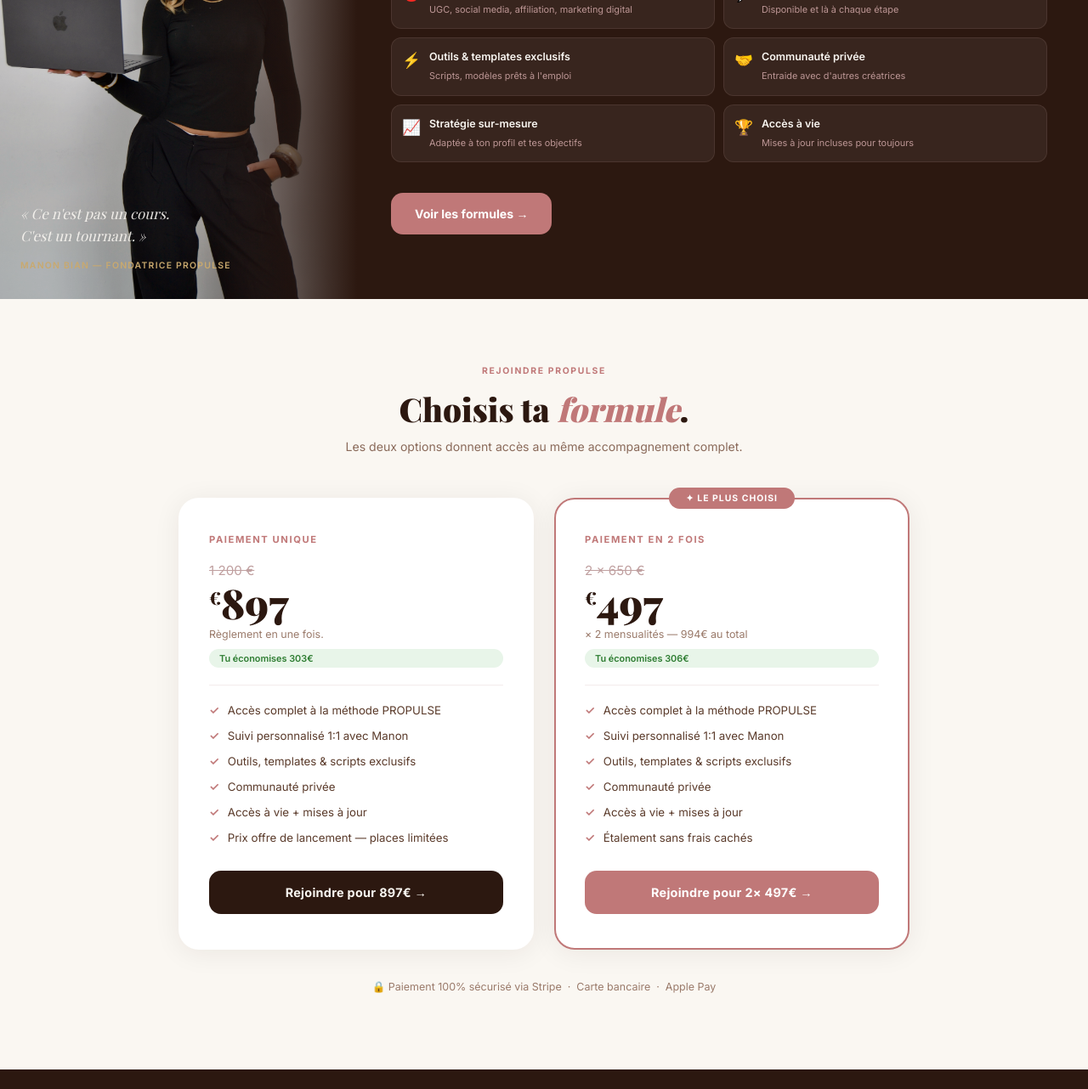
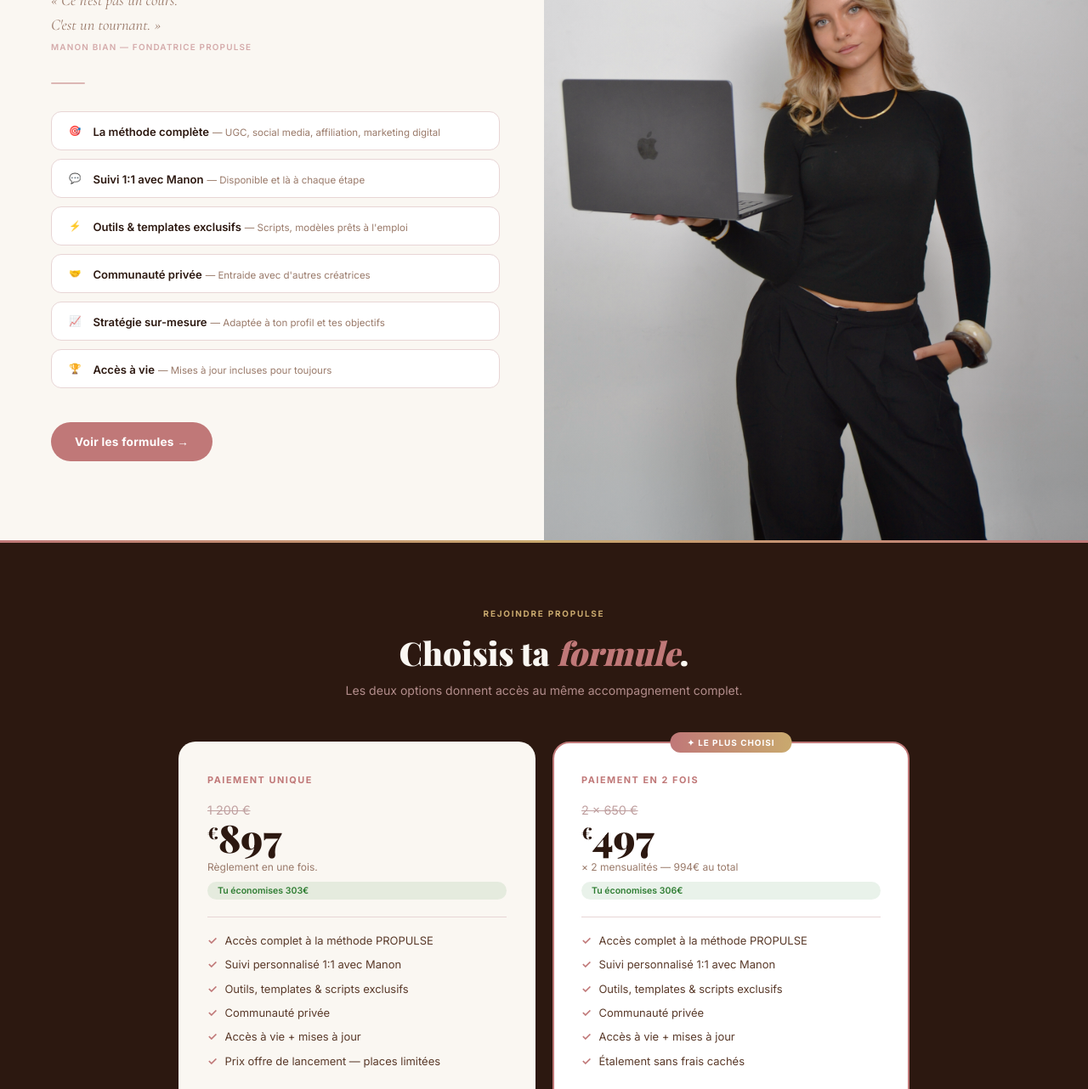
Before and after one commit to ManonBian/propulse-site, a plain HTML site: page rejoindre.html in a window 1280 px wide. Shown: the part 384-1666 px from the top of the page at 85% size. Drawn offline with nearby package versions, Linux system fonts and the light colour scheme; a web font is replaced by a local one.

Commit message:
nouveau design page rejoindre

```diff
--- a/rejoindre.html
+++ b/rejoindre.html
@@ -7,7 +7,7 @@
   <meta name="robots" content="noindex, nofollow">
   <link rel="preconnect" href="https://fonts.googleapis.com">
   <link rel="preconnect" href="https://fonts.gstatic.com" crossorigin>
-  <link href="https://fonts.googleapis.com/css2?family=Playfair+Display:ital,wght@0,400;0,700;0,800;0,900;1,400;1,700&family=Inter:wght@300;400;500;600;700&display=swap" rel="stylesheet">
+  <link href="https://fonts.googleapis.com/css2?family=Playfair+Display:ital,wght@0,400;0,700;0,800;0,900;1,400;1,700&family=Cormorant+Garamond:ital,wght@1,400;1,600&family=Inter:wght@300;400;500;600;700&display=swap" rel="stylesheet">
   <style>
     :root {
       --cream: #FAF7F2;
@@ -30,258 +30,283 @@
       border-bottom: 1px solid var(--rose-mid);
       height: 60px; display: flex; align-items: center; justify-content: center;
     }
-    .nav-logo img { height: 28px; object-fit: contain; }
+    .nav-logo img { height: 26px; object-fit: contain; }
 
-    /* SECTION 1 — HERO COMPACT */
-    .hero {
+    /* ── SECTION 1 ── */
+    .s1 {
       padding-top: 60px;
       display: grid;
-      grid-template-columns: 420px 1fr;
-      min-height: 92vh;
-      background: var(--mocha);
+      grid-template-columns: 1fr 1fr;
+      min-height: 94vh;
     }
 
-    .hero-photo {
-      position: relative;
-      overflow: hidden;
+    /* Colonne gauche — texte + inclus */
+    .s1-left {
+      background: var(--cream);
+      padding: 64px 52px 64px 60px;
+      display: flex;
+      flex-direction: column;
+      justify-content: center;
     }
 
-    .hero-photo img {
-      width: 100%; height: 100%;
-      object-fit: cover; object-position: center top;
-      opacity: .88;
-      display: block;
+    .tag-pill {
+      display: inline-flex;
+      align-items: center;
+      gap: 6px;
+      font-size: .62rem;
+      font-weight: 700;
+      letter-spacing: .18em;
+      text-transform: uppercase;
+      color: var(--terracotta);
+      background: var(--rose-light);
+      border-radius: 20px;
+      padding: 7px 16px;
+      width: fit-content;
+      margin-bottom: 28px;
     }
 
-    .hero-photo-overlay {
-      position: absolute; inset: 0;
-      background: linear-gradient(to right, transparent 50%, var(--mocha) 100%);
+    .s1-title {
+      font-family: 'Playfair Display', serif;
+      font-weight: 900;
+      font-size: clamp(2.2rem, 3.5vw, 3rem);
+      line-height: 1.08;
+      color: var(--mocha);
+      margin-bottom: 10px;
     }
 
-    .hero-quote {
-      position: absolute; bottom: 32px; left: 24px; right: 24px;
+    .s1-title em {
+      font-style: italic;
+      color: var(--terracotta);
+      font-family: 'Cormorant Garamond', serif;
+      font-size: 1.15em;
     }
 
-    .hero-quote blockquote {
-      font-family: 'Playfair Display', serif;
+    .s1-quote {
+      font-family: 'Cormorant Garamond', serif;
       font-style: italic;
-      font-size: 1.05rem;
-      color: var(--cream);
-      line-height: 1.55;
-      margin-bottom: 10px;
-      opacity: .9;
+      font-size: 1.15rem;
+      color: #9a7a6a;
+      line-height: 1.6;
+      margin-bottom: 4px;
     }
 
-    .hero-quote cite {
-      font-size: .65rem;
-      font-style: normal;
+    .s1-cite {
+      font-size: .62rem;
       font-weight: 600;
       letter-spacing: .12em;
       text-transform: uppercase;
-      color: var(--gold);
-    }
-
-    .hero-content {
-      padding: 52px 48px 48px 40px;
-      display: flex;
-      flex-direction: column;
-      justify-content: center;
-      gap: 0;
-    }
-
-    .hero-tag {
-      font-size: .65rem;
-      font-weight: 700;
-      letter-spacing: .16em;
-      text-transform: uppercase;
-      color: var(--gold);
-      border: 1px solid rgba(201,169,110,.4);
-      border-radius: 20px;
-      padding: 6px 16px;
-      width: fit-content;
-      margin-bottom: 24px;
-    }
-
-    .hero-title {
-      font-family: 'Playfair Display', serif;
-      font-size: clamp(2rem, 3vw, 2.8rem);
-      font-weight: 900;
-      color: var(--cream);
-      line-height: 1.1;
-      margin-bottom: 32px;
-    }
-
-    .hero-title em { font-style: italic; color: var(--terracotta); }
-
-    /* INCLUS dans hero */
-    .inclus-list {
-      display: grid;
-      grid-template-columns: 1fr 1fr;
-      gap: 10px;
+      color: var(--rose);
       margin-bottom: 36px;
     }
 
-    .inclus-item {
-      display: flex;
-      align-items: flex-start;
-      gap: 10px;
-      background: rgba(255,255,255,.06);
-      border: 1px solid rgba(212,170,170,.12);
-      border-radius: 12px;
-      padding: 14px 12px;
+    .s1-divider {
+      width: 40px;
+      height: 2px;
+      background: var(--terracotta);
+      border-radius: 2px;
+      margin-bottom: 32px;
+      opacity: .5;
     }
 
-    .inclus-emoji { font-size: 1.1rem; flex-shrink: 0; margin-top: 1px; }
-
-    .inclus-text strong {
-      display: block;
-      font-size: .78rem;
-      font-weight: 600;
-      color: var(--cream);
-      margin-bottom: 2px;
-      line-height: 1.3;
+    /* Inclus — liste compacte */
+    .inclus-list {
+      display: flex;
+      flex-direction: column;
+      gap: 10px;
+      margin-bottom: 40px;
     }
 
-    .inclus-text span {
-      font-size: .68rem;
-      color: var(--rose);
-      line-height: 1.4;
-      opacity: .85;
+    .inclus-row {
+      display: flex;
+      align-items: center;
+      gap: 14px;
+      padding: 12px 16px;
+      border-radius: 12px;
+      background: #fff;
+      border: 1px solid var(--rose-mid);
+      transition: border-color .2s;
     }
 
-    .hero-cta {
+    .inclus-row:hover { border-color: var(--terracotta); }
+
+    .inclus-emoji { font-size: 1rem; flex-shrink: 0; }
+
+    .inclus-row strong {
+      font-size: .82rem;
+      font-weight: 600;
+      color: var(--mocha);
+    }
+
+    .inclus-row span {
+      font-size: .72rem;
+      color: #9a7a6a;
+      margin-left: 4px;
+    }
+
+    .s1-cta {
       display: inline-flex;
       align-items: center;
       gap: 10px;
       background: var(--terracotta);
       color: #fff;
-      font-size: .88rem;
+      font-size: .85rem;
       font-weight: 700;
-      padding: 16px 28px;
-      border-radius: 14px;
+      padding: 15px 28px;
+      border-radius: 50px;
       text-decoration: none;
       width: fit-content;
+      letter-spacing: .02em;
       transition: transform .2s, box-shadow .2s;
     }
 
-    .hero-cta:hover { transform: translateY(-2px); box-shadow: 0 10px 30px rgba(192,120,120,.4); }
+    .s1-cta:hover { transform: translateY(-2px); box-shadow: 0 10px 28px rgba(192,120,120,.38); }
 
-    /* SECTION 2 — PAIEMENT */
-    .paiement {
-      padding: 72px 24px 90px;
-      background: var(--cream);
+    /* Colonne droite — photo */
+    .s1-right {
+      position: relative;
+      overflow: hidden;
     }
 
-    .paiement-inner { max-width: 860px; margin: 0 auto; }
-
-    .paiement-header { text-align: center; margin-bottom: 52px; }
-
-    .section-tag {
-      display: inline-block;
-      font-size: .65rem; font-weight: 700;
-      letter-spacing: .16em; text-transform: uppercase;
-      color: var(--terracotta);
-      margin-bottom: 12px;
+    .s1-right img {
+      width: 100%; height: 100%;
+      object-fit: cover; object-position: center top;
+      display: block;
     }
 
-    .paiement-title {
+    .s1-right-overlay {
+      position: absolute; inset: 0;
+      background: linear-gradient(135deg, rgba(250,247,242,.08) 0%, rgba(44,24,16,.2) 100%);
+    }
+
+    /* ── SECTION 2 — PAIEMENT ── */
+    .s2 {
+      background: var(--mocha);
+      padding: 80px 24px 100px;
+      position: relative;
+    }
+
+    .s2::before {
+      content: '';
+      position: absolute;
+      top: 0; left: 0; right: 0;
+      height: 3px;
+      background: linear-gradient(90deg, var(--terracotta), var(--gold), var(--terracotta));
+    }
+
+    .s2-inner { max-width: 860px; margin: 0 auto; }
+
+    .s2-header { text-align: center; margin-bottom: 52px; }
+
+    .s2-tag {
+      font-size: .62rem; font-weight: 700;
+      letter-spacing: .18em; text-transform: uppercase;
+      color: var(--gold);
+      display: block; margin-bottom: 14px;
+    }
+
+    .s2-title {
       font-family: 'Playfair Display', serif;
       font-size: clamp(1.8rem, 3.5vw, 2.4rem);
       font-weight: 900;
+      color: var(--cream);
       margin-bottom: 10px;
     }
 
-    .paiement-title em { font-style: italic; color: var(--terracotta); }
+    .s2-title em { font-style: italic; color: var(--terracotta); }
 
-    .paiement-sub { font-size: .88rem; color: #8a6a5a; }
+    .s2-sub { font-size: .88rem; color: var(--rose); opacity: .8; }
 
     .cards {
       display: grid;
       grid-template-columns: 1fr 1fr;
-      gap: 24px;
+      gap: 20px;
     }
 
     .card {
-      background: #fff;
-      border-radius: 24px;
-      padding: 40px 34px;
+      background: var(--cream);
+      border-radius: 20px;
+      padding: 36px 32px 32px;
       display: flex; flex-direction: column;
       position: relative;
-      box-shadow: 0 4px 32px rgba(44,24,16,.07);
       border: 2px solid transparent;
-      transition: box-shadow .2s, transform .2s;
+      transition: transform .2s, box-shadow .2s;
     }
 
-    .card:hover { box-shadow: 0 12px 48px rgba(44,24,16,.12); transform: translateY(-4px); }
-    .card-popular { border-color: var(--terracotta); }
+    .card:hover { transform: translateY(-5px); box-shadow: 0 20px 60px rgba(0,0,0,.3); }
+
+    .card-popular {
+      background: #fff;
+      border-color: var(--terracotta);
+    }
 
     .badge {
-      position: absolute; top: -14px; left: 50%; transform: translateX(-50%);
-      background: var(--terracotta); color: #fff;
-      font-size: .65rem; font-weight: 700; letter-spacing: .1em;
+      position: absolute; top: -13px; left: 50%; transform: translateX(-50%);
+      background: linear-gradient(90deg, var(--terracotta), var(--gold));
+      color: #fff;
+      font-size: .62rem; font-weight: 700; letter-spacing: .1em;
       text-transform: uppercase; padding: 6px 20px; border-radius: 20px;
       white-space: nowrap;
     }
 
     .card-type {
-      font-size: .7rem; font-weight: 700; letter-spacing: .14em;
+      font-size: .68rem; font-weight: 700; letter-spacing: .14em;
       text-transform: uppercase; color: var(--terracotta); margin-bottom: 20px;
     }
 
-    .price-old { font-size: .95rem; color: #c0a0a0; text-decoration: line-through; margin-bottom: 4px; }
+    .price-old { font-size: .9rem; color: #c0a0a0; text-decoration: line-through; margin-bottom: 2px; }
 
     .price-new {
       font-family: 'Playfair Display', serif;
-      font-size: 3rem; font-weight: 900; color: var(--mocha);
-      line-height: 1; margin-bottom: 6px;
+      font-size: 2.8rem; font-weight: 900; color: var(--mocha);
+      line-height: 1; margin-bottom: 4px;
     }
 
-    .price-new sup { font-size: 1.3rem; vertical-align: super; }
+    .price-new sup { font-size: 1.2rem; vertical-align: super; }
 
-    .price-note { font-size: .78rem; color: #9a7a6a; margin-bottom: 10px; }
+    .price-note { font-size: .75rem; color: #9a7a6a; margin-bottom: 10px; }
 
     .savings {
       display: inline-block;
-      background: #e8f5e9; color: #2e7d32;
-      font-size: .68rem; font-weight: 600;
+      background: rgba(46,125,50,.1); color: #2e7d32;
+      font-size: .66rem; font-weight: 600;
       padding: 4px 12px; border-radius: 20px; margin-bottom: 20px;
     }
 
-    .divider { height: 1px; background: var(--rose-light); margin-bottom: 20px; }
+    .divider { height: 1px; background: var(--rose-mid); margin-bottom: 18px; }
 
     .features {
       list-style: none;
-      display: flex; flex-direction: column; gap: 10px;
-      margin-bottom: 28px; flex: 1;
+      display: flex; flex-direction: column; gap: 9px;
+      margin-bottom: 26px; flex: 1;
     }
 
     .features li {
-      font-size: .83rem; color: #5a3a2a;
-      display: flex; align-items: flex-start; gap: 10px; line-height: 1.5;
+      font-size: .81rem; color: #5a3a2a;
+      display: flex; align-items: flex-start; gap: 9px; line-height: 1.5;
     }
 
     .features li::before { content: '✓'; color: var(--terracotta); font-weight: 700; flex-shrink: 0; }
 
     .btn-pay {
       display: block; text-align: center;
-      padding: 17px 24px; border-radius: 14px;
-      font-family: 'Inter', sans-serif; font-size: .9rem; font-weight: 700;
-      text-decoration: none; letter-spacing: .02em;
+      padding: 16px 24px; border-radius: 50px;
+      font-family: 'Inter', sans-serif; font-size: .88rem; font-weight: 700;
+      text-decoration: none; letter-spacing: .03em;
       transition: transform .2s, box-shadow .2s;
     }
 
-    .btn-pay:hover { transform: translateY(-2px); box-shadow: 0 10px 28px rgba(192,120,120,.35); }
+    .btn-pay:hover { transform: translateY(-2px); box-shadow: 0 8px 24px rgba(192,120,120,.4); }
     .btn-primary-pay { background: var(--terracotta); color: #fff; }
     .btn-secondary-pay { background: var(--mocha); color: var(--cream); }
 
     .guarantee {
       margin-top: 36px; text-align: center;
-      font-size: .78rem; color: #9a7a6a;
+      font-size: .76rem; color: var(--rose); opacity: .7;
     }
 
     /* FOOTER */
     footer {
-      background: var(--mocha);
+      background: #1e0f09;
       padding: 36px 24px; text-align: center;
     }
 
@@ -292,15 +317,18 @@
     }
 
     .foot-logo-text span { color: var(--terracotta); }
-    .foot-sub { font-size: .75rem; color: var(--rose); opacity: .6; }
+    .foot-sub { font-size: .72rem; color: var(--rose); opacity: .5; }
 
     /* RESPONSIVE */
-    @media (max-width: 900px) {
-      .hero { grid-template-columns: 1fr; min-height: auto; }
-      .hero-photo { height: 60vw; max-height: 380px; }
-      .hero-content { padding: 40px 24px; }
-      .inclus-list { grid-template-columns: 1fr; }
+    @media (max-width: 860px) {
+      .s1 { grid-template-columns: 1fr; min-height: auto; }
+      .s1-right { height: 62vw; max-height: 400px; order: -1; }
+      .s1-left { padding: 48px 24px; }
       .cards { grid-template-columns: 1fr; }
+    }
+
+    @media (max-width: 480px) {
+      .s1-title { font-size: 2rem; }
     }
   </style>
 </head>
@@ -312,83 +340,69 @@
     </a>
   </nav>
 
-  <!-- SECTION 1 — HERO + INCLUS -->
-  <section class="hero">
-    <div class="hero-photo">
-      <img src="./DSC_0879.jpg" alt="Manon Bian">
-      <div class="hero-photo-overlay"></div>
-      <div class="hero-quote">
-        <blockquote>« Ce n'est pas un cours.<br>C'est un tournant. »</blockquote>
-        <cite>Manon Bian — Fondatrice PROPULSE</cite>
-      </div>
-    </div>
+  <!-- SECTION 1 -->
+  <section class="s1">
 
-    <div class="hero-content">
-      <span class="hero-tag">✦ Offre de lancement</span>
-      <h1 class="hero-title">
+    <div class="s1-left">
+      <span class="tag-pill">✦ Offre de lancement</span>
+
+      <h1 class="s1-title">
         On travaille<br>
         <em>ensemble</em><br>
         dès maintenant.
       </h1>
 
+      <p class="s1-quote">« Ce n'est pas un cours.<br>C'est un tournant. »</p>
+      <p class="s1-cite">Manon Bian — Fondatrice PROPULSE</p>
+
+      <div class="s1-divider"></div>
+
       <div class="inclus-list">
-        <div class="inclus-item">
+        <div class="inclus-row">
           <span class="inclus-emoji">🎯</span>
-          <div class="inclus-text">
-            <strong>La méthode complète</strong>
-            <span>UGC, social media, affiliation, marketing digital</span>
-          </div>
+          <div><strong>La méthode complète</strong><span>— UGC, social media, affiliation, marketing digital</span></div>
         </div>
-        <div class="inclus-item">
+        <div class="inclus-row">
           <span class="inclus-emoji">💬</span>
-          <div class="inclus-text">
-            <strong>Suivi 1:1 avec Manon</strong>
-            <span>Disponible et là à chaque étape</span>
-          </div>
+          <div><strong>Suivi 1:1 avec Manon</strong><span>— Disponible et là à chaque étape</span></div>
         </div>
-        <div class="inclus-item">
+        <div class="inclus-row">
           <span class="inclus-emoji">⚡</span>
-          <div class="inclus-text">
-            <strong>Outils & templates exclusifs</strong>
-            <span>Scripts, modèles prêts à l'emploi</span>
-          </div>
+          <div><strong>Outils & templates exclusifs</strong><span>— Scripts, modèles prêts à l'emploi</span></div>
         </div>
-        <div class="inclus-item">
+        <div class="inclus-row">
           <span class="inclus-emoji">🤝</span>
-          <div class="inclus-text">
-            <strong>Communauté privée</strong>
-            <span>Entraide avec d'autres créatrices</span>
-          </div>
+          <div><strong>Communauté privée</strong><span>— Entraide avec d'autres créatrices</span></div>
         </div>
-        <div class="inclus-item">
+        <div class="inclus-row">
           <span class="inclus-emoji">📈</span>
-          <div class="inclus-text">
-            <strong>Stratégie sur-mesure</strong>
-            <span>Adaptée à ton profil et tes objectifs</span>
-          </div>
+          <div><strong>Stratégie sur-mesure</strong><span>— Adaptée à ton profil et tes objectifs</span></div>
         </div>
-        <div class="inclus-item">
+        <div class="inclus-row">
           <span class="inclus-emoji">🏆</span>
-          <div class="inclus-text">
-            <strong>Accès à vie</strong>
-            <span>Mises à jour incluses pour toujours</span>
-          </div>
+          <div><strong>Accès à vie</strong><span>— Mises à jour incluses pour toujours</span></div>
         </div>
       </div>
 
-      <a href="#paiement" class="hero-cta" onclick="document.getElementById('paiement').scrollIntoView({behavior:'smooth'}); return false;">
+      <a href="#paiement" class="s1-cta" onclick="document.getElementById('paiement').scrollIntoView({behavior:'smooth'}); return false;">
         Voir les formules →
       </a>
     </div>
+
+    <div class="s1-right">
+      <img src="./DSC_0879.jpg" alt="Manon Bian">
+      <div class="s1-right-overlay"></div>
+    </div>
+
   </section>
 
-  <!-- SECTION 2 — PAIEMENT DIRECT -->
-  <section class="paiement" id="paiement">
-    <div class="paiement-inner">
-      <div class="paiement-header">
-        <span class="section-tag">Rejoindre PROPULSE</span>
-        <h2 class="paiement-title">Choisis ta <em>formule</em>.</h2>
-        <p class="paiement-sub">Les deux options donnent accès au même accompagnement complet.</p>
+  <!-- SECTION 2 — PAIEMENT -->
+  <section class="s2" id="paiement">
+    <div class="s2-inner">
+      <div class="s2-header">
+        <span class="s2-tag">Rejoindre PROPULSE</span>
+        <h2 class="s2-title">Choisis ta <em>formule</em>.</h2>
+        <p class="s2-sub">Les deux options donnent accès au même accompagnement complet.</p>
       </div>
 
       <div class="cards">
```
